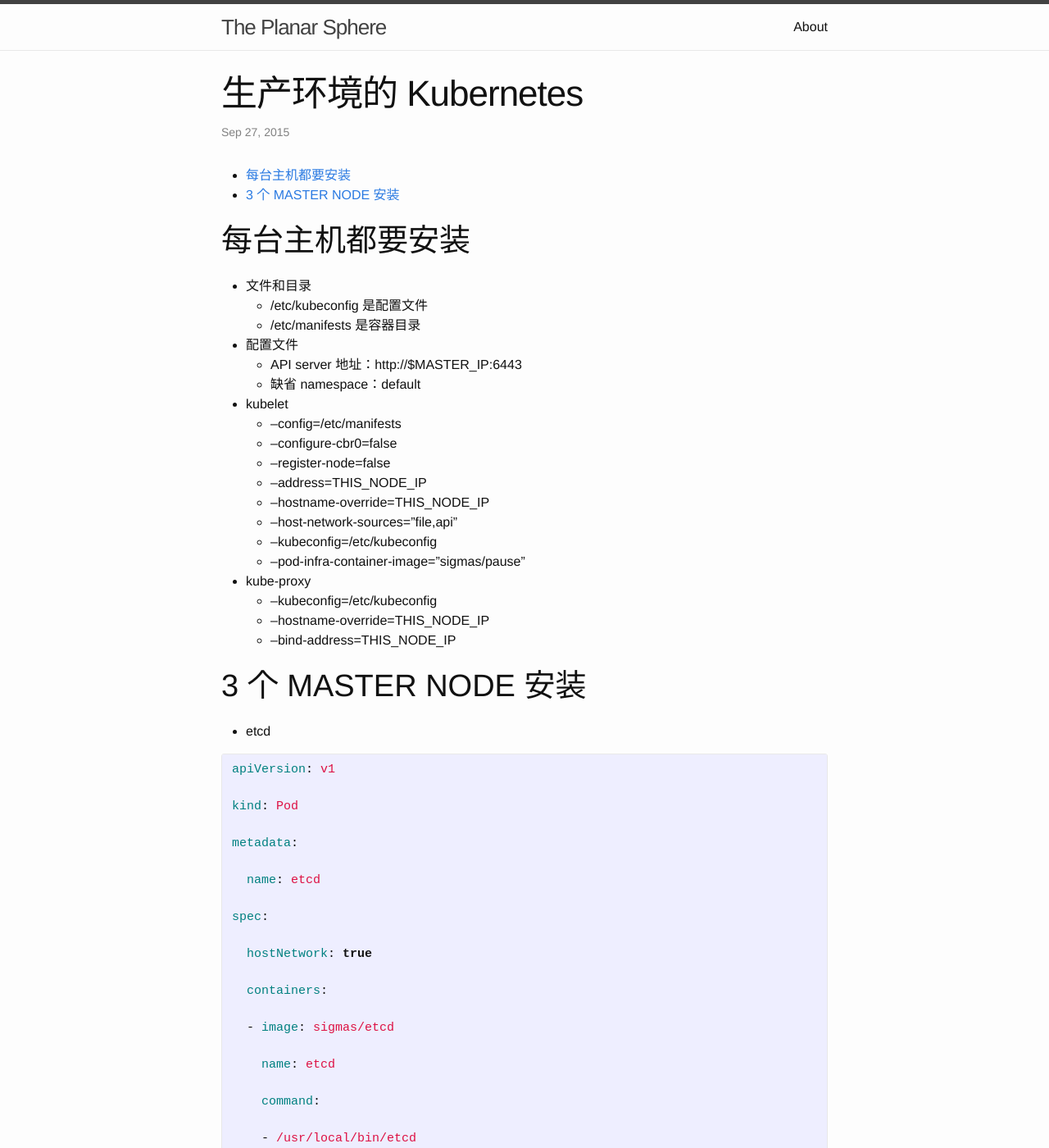
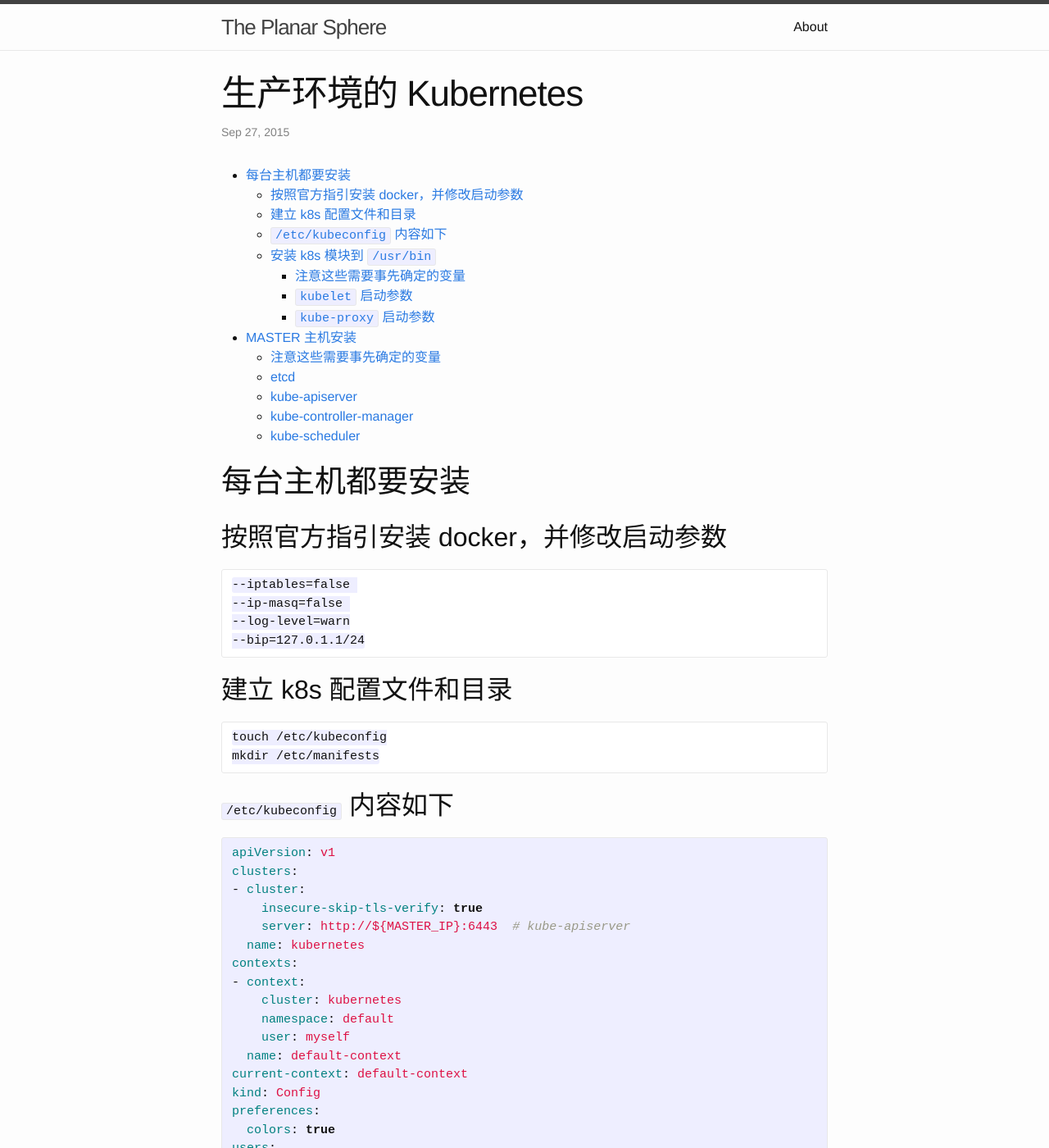
Before and after one commit to aclisp/aclisp.github.io, a Jekyll site: the page built from _posts/2015-09-27-kubernetes-production.markdown, in a window 1280 px wide and 1400 px high. Shown: the whole window at 82% size. Built offline with Jekyll 4.4.1, drawn with Linux system fonts in a browser that asks for light colours; some of the changed text lies outside the part shown.

Commit message:
Revised.

```diff
--- a/_posts/2015-09-27-kubernetes-production.markdown
+++ b/_posts/2015-09-27-kubernetes-production.markdown
@@ -10,32 +10,78 @@ categories: blog
 
 # 每台主机都要安装
 
-*   文件和目录
-    - /etc/kubeconfig 是配置文件
-    - /etc/manifests 是容器目录
+## 按照官方指引安装 docker，并修改启动参数
 
-*   配置文件
-    - API server 地址：http://$MASTER_IP:6443
-    - 缺省 namespace：default
+    --iptables=false
+    --ip-masq=false
+    --log-level=warn
+    --bip=127.0.1.1/24
 
-*   kubelet
-    - --config=/etc/manifests
-    - --configure-cbr0=false
-    - --register-node=false
-    - --address=THIS_NODE_IP
-    - --hostname-override=THIS_NODE_IP
-    - --host-network-sources="file,api"
-    - --kubeconfig=/etc/kubeconfig
-    - --pod-infra-container-image="sigmas/pause"
+## 建立 k8s 配置文件和目录
 
-*   kube-proxy
-    - --kubeconfig=/etc/kubeconfig
-    - --hostname-override=THIS_NODE_IP
-    - --bind-address=THIS_NODE_IP
+    touch /etc/kubeconfig
+    mkdir /etc/manifests
 
-# 3 个 MASTER NODE 安装
+## `/etc/kubeconfig` 内容如下
 
-*   etcd
+{% highlight yaml %}
+apiVersion: v1
+clusters:
+- cluster:
+    insecure-skip-tls-verify: true
+    server: http://${MASTER_IP}:6443  # kube-apiserver
+  name: kubernetes
+contexts:
+- context:
+    cluster: kubernetes
+    namespace: default
+    user: myself
+  name: default-context
+current-context: default-context
+kind: Config
+preferences:
+  colors: true
+users:
+- name: myself
+  user:
+    password: secret
+    username: admin
+{% endhighlight %}
+
+## 安装 k8s 模块到 `/usr/bin`
+
+### 注意这些需要事先确定的变量
+
+* `MASTER_IP` MASTER 主机内网 IP
+* `THIS_NODE_IP` 本主机内网 IP
+
+### `kubelet` 启动参数
+
+    --config=/etc/manifests
+    --configure-cbr0=false
+    --register-node=false
+    --address=${THIS_NODE_IP}
+    --hostname-override=${THIS_NODE_IP}
+    --host-network-sources="file,api"
+    --kubeconfig=/etc/kubeconfig
+    --pod-infra-container-image="sigmas/pause:0.8.0"
+    --api-servers="http://${MASTER_IP}:6443"
+
+### `kube-proxy` 启动参数
+
+    --kubeconfig=/etc/kubeconfig
+    --bind-address=${THIS_NODE_IP}
+
+# MASTER 主机安装
+
+## 注意这些需要事先确定的变量
+
+* `NODE_IP` 本主机内网 IP
+* `VIP` 虚拟 IP
+
+## etcd
+
+下列内容存为文件 `/etc/manifests/etcd.yaml`
 
 {% highlight yaml %}
 apiVersion: v1
@@ -45,17 +91,17 @@ metadata:
 spec:
   hostNetwork: true
   containers:
-  - image: sigmas/etcd
+  - image: sigmas/etcd:2.0.12
     name: etcd
     command:
     - /usr/local/bin/etcd
     - --name=${NODE_IP}
-    - --initial-advertise-peer-urls=http://${NODE_IP}:2380
-    - --listen-peer-urls=http://${NODE_IP}:2380
+    #- --initial-advertise-peer-urls=http://${NODE_IP}:2380
+    #- --listen-peer-urls=http://${NODE_IP}:2380
     - --advertise-client-urls=http://${NODE_IP}:4001
     - --listen-client-urls=http://127.0.0.1:4001,http://${NODE_IP}:4001
     - --data-dir=/var/lib/etcd
-    - --discovery=${DISCOVERY_TOKEN}  # curl https://discovery.etcd.io/new?size=3
+    #- --discovery=${DISCOVERY_TOKEN}  # curl https://discovery.etcd.io/new?size=3
     ports:
     - containerPort: 2380
       hostPort: 2380
@@ -72,7 +118,9 @@ spec:
     name: varetcd
 {% endhighlight %}
 
-*   kube-apiserver
+## kube-apiserver
+
+下列内容存为文件 `/etc/manifests/kube-apiserver.yaml`
 
 {% highlight yaml %}
 apiVersion: v1
@@ -83,14 +131,14 @@ spec:
   hostNetwork: true
   containers:
   - name: kube-apiserver
-    image: sigmas/kube-apiserver
+    image: sigmas/kube-apiserver:1.0.6
     command:
-    - /usr/local/bin/kube-apiserver
+    - /kube-apiserver
     - --etcd-servers=http://127.0.0.1:4001
-    - --service-cluster-ip-range=${VIP}/32
+    - --service-cluster-ip-range=${VIP}/30
     - --bind-address=${NODE_IP}
     - --secure-port=0
-    - --insecure-bind-address==${NODE_IP}
+    - --insecure-bind-address=${NODE_IP}
     - --insecure-port=6443
     ports:
     - containerPort: 6443
@@ -98,11 +146,9 @@ spec:
       name: http
 {% endhighlight %}
 
-*   apiserver-loadbalancer
+## kube-controller-manager
 
-需要 haproxy + keepalived
-
-*   kube-controller-manager
+下列内容存为文件 `/etc/manifests/kube-controller-manager.yaml`
 
 {% highlight yaml %}
 apiVersion: v1
@@ -113,13 +159,23 @@ spec:
   hostNetwork: true
   containers:
   - name: kube-controller-manager
-    image: sigmas/kube-controller-manager
+    image: sigmas/kube-controller-manager:1.0.6
     command:
-    - /usr/local/bin/kube-controller-manager
+    - /kube-controller-manager
     - --kubeconfig=/etc/kubeconfig
+    volumeMounts:
+    - mountPath: /etc/kubeconfig
+      name: kubeconfig
+      readOnly: true
+  volumes:
+  - hostPath:
+      path: /etc/kubeconfig
+    name: kubeconfig
 {% endhighlight %}
 
-*   kube-scheduler
+## kube-scheduler
+
+下列内容存为文件 `/etc/manifests/kube-scheduler.yaml`
 
 {% highlight yaml %}
 apiVersion: v1
@@ -130,12 +186,16 @@ spec:
   hostNetwork: true
   containers:
   - name: kube-scheduler
-    image: sigmas/kube-scheduler
+    image: sigmas/kube-scheduler:1.0.6
     command:
-    - /usr/local/bin/kube-scheduler
+    - /kube-scheduler
     - --kubeconfig=/etc/kubeconfig
+    volumeMounts:
+    - mountPath: /etc/kubeconfig
+      name: kubeconfig
+      readOnly: true
+  volumes:
+  - hostPath:
+      path: /etc/kubeconfig
+    name: kubeconfig
 {% endhighlight %}
-
-*   podmaster
-
-等 apiserver-loadbalancer
```
